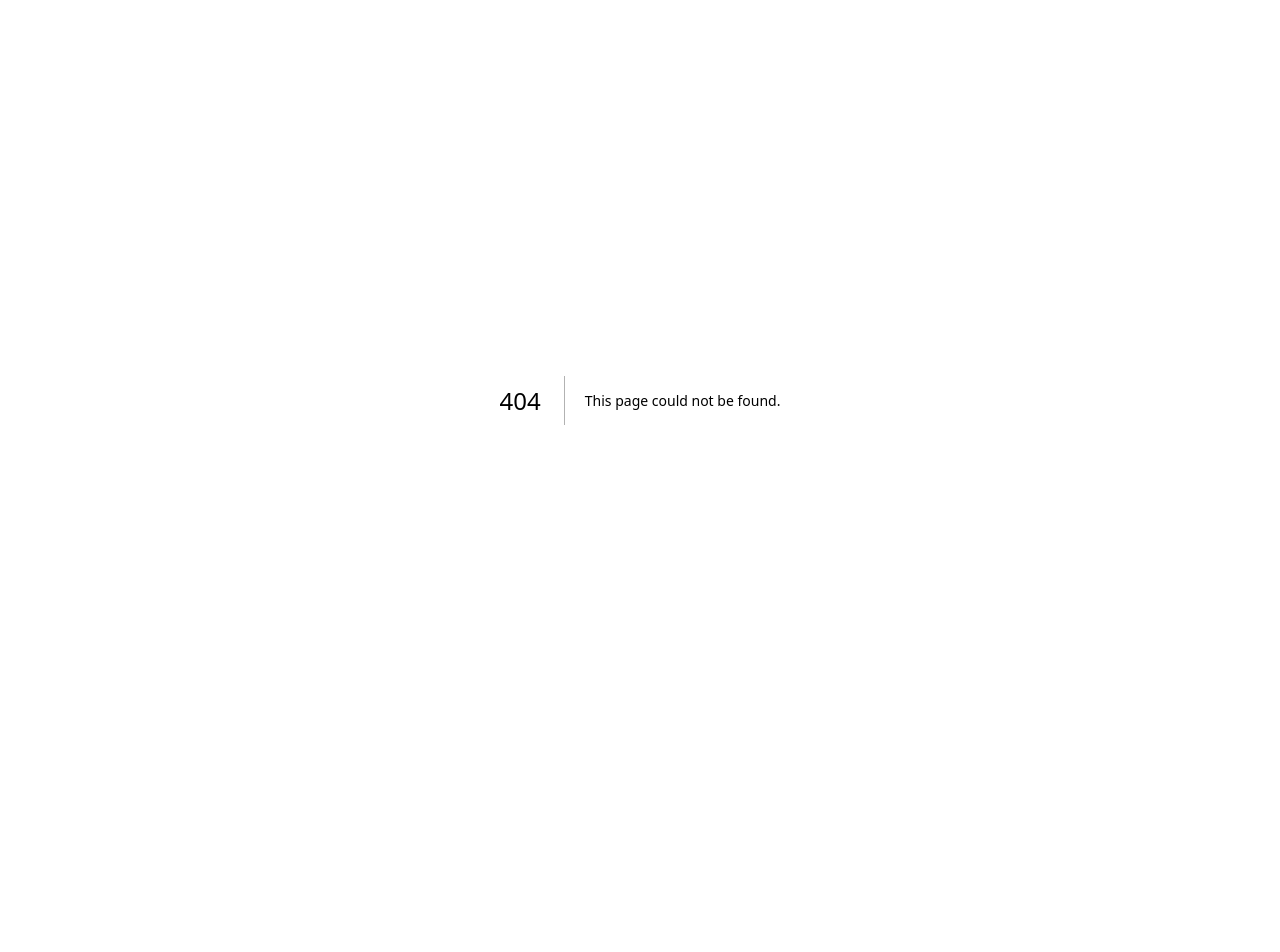
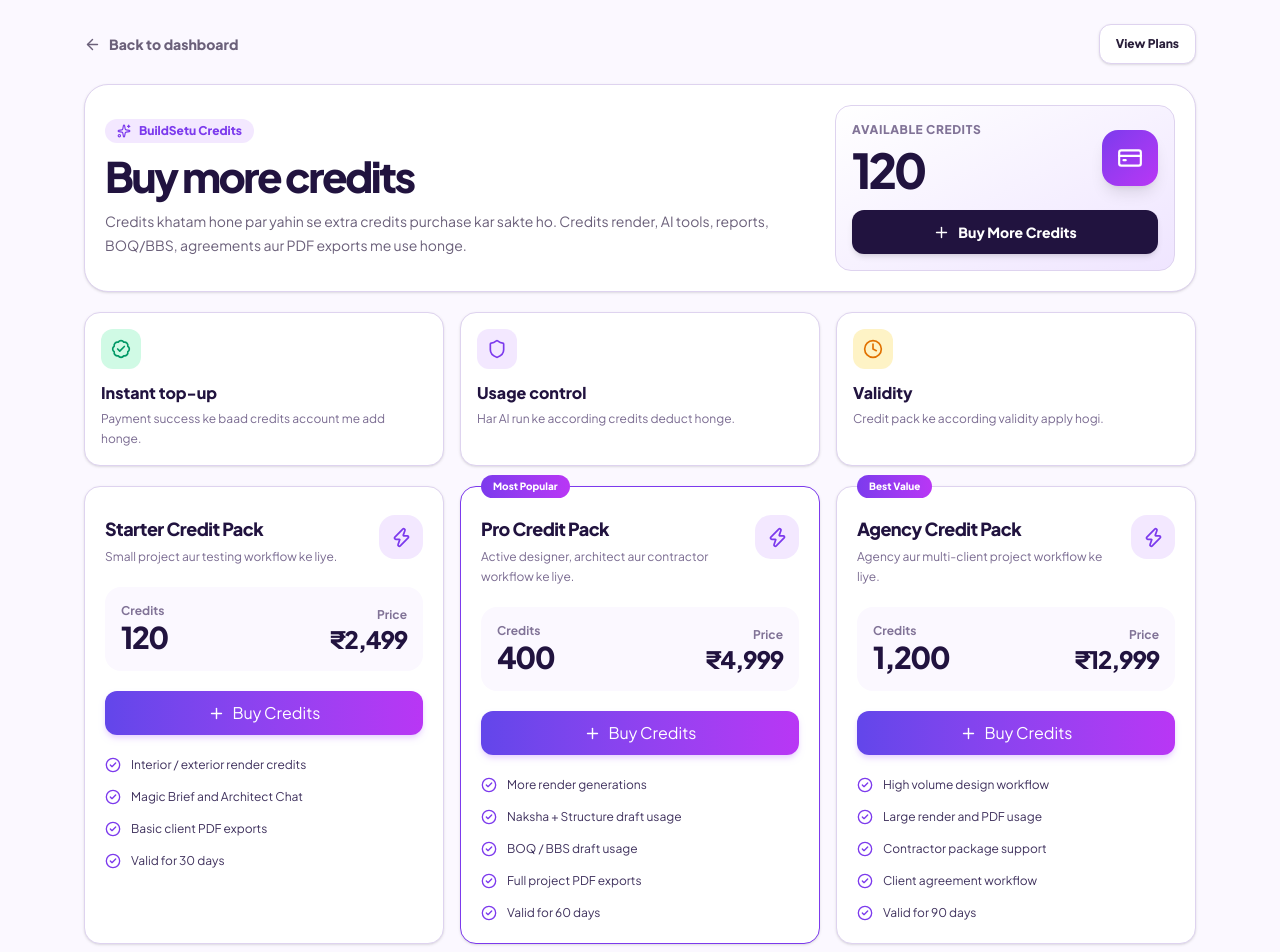
Before and after one commit to maihoonankitsingh/Build-Setu-Ai, a Next.js app: page /credits in a window 1280 px wide. Before the commit this address had no page. Shown: the top 952 px of the page. Before the commit the page ends 800 px from the top, so only its background shows below. Built offline with nearby package versions, Linux system fonts and the light colour scheme.

Commit message:
Add credits purchase page and dashboard link

```diff
--- /dev/null
+++ b/app/credits/page.tsx
@@ -0,0 +1,283 @@
+"use client";
+
+import { useState } from "react";
+import {
+  ArrowLeft,
+  BadgeCheck,
+  CheckCircle2,
+  Clock,
+  CreditCard,
+  Gift,
+  Lock,
+  Plus,
+  Shield,
+  Sparkles,
+  Star,
+  Zap,
+} from "lucide-react";
+
+type Pack = {
+  id: string;
+  name: string;
+  credits: number;
+  price: number;
+  badge?: string;
+  popular?: boolean;
+  desc: string;
+  features: string[];
+};
+
+const packs: Pack[] = [
+  {
+    id: "starter",
+    name: "Starter Credit Pack",
+    credits: 120,
+    price: 2499,
+    desc: "Small project aur testing workflow ke liye.",
+    features: [
+      "Interior / exterior render credits",
+      "Magic Brief and Architect Chat",
+      "Basic client PDF exports",
+      "Valid for 30 days",
+    ],
+  },
+  {
+    id: "pro",
+    name: "Pro Credit Pack",
+    credits: 400,
+    price: 4999,
+    badge: "Most Popular",
+    popular: true,
+    desc: "Active designer, architect aur contractor workflow ke liye.",
+    features: [
+      "More render generations",
+      "Naksha + Structure draft usage",
+      "BOQ / BBS draft usage",
+      "Full project PDF exports",
+      "Valid for 60 days",
+    ],
+  },
+  {
+    id: "agency",
+    name: "Agency Credit Pack",
+    credits: 1200,
+    price: 12999,
+    badge: "Best Value",
+    desc: "Agency aur multi-client project workflow ke liye.",
+    features: [
+      "High volume design workflow",
+      "Large render and PDF usage",
+      "Contractor package support",
+      "Client agreement workflow",
+      "Valid for 90 days",
+    ],
+  },
+];
+
+function money(value: number) {
+  return "₹" + value.toLocaleString("en-IN");
+}
+
+function PackCard({ pack }: { pack: Pack }) {
+  return (
+    <article
+      className={`relative rounded-2xl border bg-white p-5 shadow-sm ${
+        pack.popular
+          ? "border-[#7c3aed] shadow-[0_0_0_3px_rgba(124,58,237,0.12)]"
+          : "border-[#ded3ef]"
+      }`}
+    >
+      {pack.badge ? (
+        <div className="absolute -top-3 left-5 rounded-full bg-gradient-to-r from-[#7c3aed] to-[#b936f5] px-3 py-1 text-[10px] font-black text-white">
+          {pack.badge}
+        </div>
+      ) : null}
+
+      <div className="flex items-start justify-between gap-4 pt-2">
+        <div>
+          <h2 className="text-lg font-black tracking-[-0.03em] text-[#21133f]">
+            {pack.name}
+          </h2>
+          <p className="mt-1 text-xs leading-5 text-[#7a6b91]">{pack.desc}</p>
+        </div>
+
+        <div className="flex h-11 w-11 shrink-0 items-center justify-center rounded-2xl bg-purple-100 text-[#7c3aed]">
+          <Zap size={21} />
+        </div>
+      </div>
+
+      <div className="mt-5 rounded-2xl bg-[#fbf8ff] p-4">
+        <div className="flex items-end justify-between gap-3">
+          <div>
+            <p className="text-xs font-bold text-[#817397]">Credits</p>
+            <p className="text-3xl font-black tracking-[-0.05em] text-[#21133f]">
+              {pack.credits.toLocaleString("en-IN")}
+            </p>
+          </div>
+
+          <div className="text-right">
+            <p className="text-xs font-bold text-[#817397]">Price</p>
+            <p className="text-2xl font-black tracking-[-0.05em] text-[#21133f]">
+              {money(pack.price)}
+            </p>
+          </div>
+        </div>
+      </div>
+
+      <button
+        onClick={() => {
+          alert(`${pack.name} selected. Payment integration next step hai.`);
+        }}
+        className="mt-5 flex h-11 w-full items-center justify-center gap-2 rounded-xl bg-gradient-to-r from-[#6246ea] to-[#b936f5] text-sm font-black text-white shadow-md shadow-purple-200"
+      >
+        <Plus size={17} />
+        Buy Credits
+      </button>
+
+      <div className="mt-5 space-y-3">
+        {pack.features.map((feature) => (
+          <div key={feature} className="flex gap-2.5 text-xs leading-5 text-[#3f315d]">
+            <CheckCircle2 className="mt-0.5 h-4 w-4 shrink-0 text-[#7c3aed]" />
+            <span>{feature}</span>
+          </div>
+        ))}
+      </div>
+    </article>
+  );
+}
+
+export default function CreditsPage() {
+  const [availableCredits] = useState(120);
+
+  return (
+    <main className="min-h-screen bg-[#fbf8ff] text-[#21133f]">
+      <section className="mx-auto max-w-6xl px-5 py-6">
+        <div className="mb-5 flex items-center justify-between">
+          <a
+            href="/"
+            className="inline-flex items-center gap-2 text-sm font-black text-[#6b607a] hover:text-[#7c3aed]"
+          >
+            <ArrowLeft size={17} />
+            Back to dashboard
+          </a>
+
+          <a
+            href="/pricing"
+            className="inline-flex h-10 items-center justify-center rounded-xl border border-[#ded3ef] bg-white px-4 text-xs font-black text-[#281d39] shadow-sm hover:bg-purple-50"
+          >
+            View Plans
+          </a>
+        </div>
+
+        <section className="mb-5 overflow-hidden rounded-[24px] border border-[#ded3ef] bg-white shadow-sm">
+          <div className="grid gap-5 p-5 lg:grid-cols-[1fr_340px] lg:items-center">
+            <div>
+              <div className="mb-3 inline-flex items-center gap-2 rounded-full bg-purple-100 px-3 py-1 text-xs font-black text-[#7c3aed]">
+                <Sparkles size={14} />
+                BuildSetu Credits
+              </div>
+
+              <h1 className="text-[34px] font-black leading-none tracking-[-0.06em] text-[#21133f] md:text-[42px]">
+                Buy more credits
+              </h1>
+
+              <p className="mt-3 max-w-2xl text-sm leading-6 text-[#6b607a]">
+                Credits khatam hone par yahin se extra credits purchase kar sakte ho.
+                Credits render, AI tools, reports, BOQ/BBS, agreements aur PDF exports me use honge.
+              </p>
+            </div>
+
+            <div className="rounded-2xl border border-[#ded3ef] bg-gradient-to-br from-white to-[#efe5ff] p-4">
+              <div className="flex items-center justify-between gap-4">
+                <div>
+                  <p className="text-xs font-black uppercase tracking-wider text-[#817397]">
+                    Available Credits
+                  </p>
+                  <p className="mt-2 text-5xl font-black tracking-[-0.07em] text-[#21133f]">
+                    {availableCredits}
+                  </p>
+                </div>
+
+                <div className="flex h-14 w-14 items-center justify-center rounded-2xl bg-gradient-to-br from-[#7c3aed] to-[#b936f5] text-white shadow-lg">
+                  <CreditCard size={26} />
+                </div>
+              </div>
+
+              <a
+                href="#credit-packs"
+                className="mt-4 flex h-11 items-center justify-center gap-2 rounded-xl bg-[#21133f] text-sm font-black text-white shadow-md"
+              >
+                <Plus size={17} />
+                Buy More Credits
+              </a>
+            </div>
+          </div>
+        </section>
+
+        <section className="mb-5 grid gap-4 md:grid-cols-3">
+          <div className="rounded-2xl border border-[#ded3ef] bg-white p-4 shadow-sm">
+            <div className="mb-3 flex h-10 w-10 items-center justify-center rounded-xl bg-emerald-100 text-emerald-600">
+              <BadgeCheck size={20} />
+            </div>
+            <h3 className="text-base font-black">Instant top-up</h3>
+            <p className="mt-1 text-xs leading-5 text-[#7a6b91]">
+              Payment success ke baad credits account me add honge.
+            </p>
+          </div>
+
+          <div className="rounded-2xl border border-[#ded3ef] bg-white p-4 shadow-sm">
+            <div className="mb-3 flex h-10 w-10 items-center justify-center rounded-xl bg-purple-100 text-[#7c3aed]">
+              <Shield size={20} />
+            </div>
+            <h3 className="text-base font-black">Usage control</h3>
+            <p className="mt-1 text-xs leading-5 text-[#7a6b91]">
+              Har AI run ke according credits deduct honge.
+            </p>
+          </div>
+
+          <div className="rounded-2xl border border-[#ded3ef] bg-white p-4 shadow-sm">
+            <div className="mb-3 flex h-10 w-10 items-center justify-center rounded-xl bg-amber-100 text-amber-600">
+              <Clock size={20} />
+            </div>
+            <h3 className="text-base font-black">Validity</h3>
+            <p className="mt-1 text-xs leading-5 text-[#7a6b91]">
+              Credit pack ke according validity apply hogi.
+            </p>
+          </div>
+        </section>
+
+        <section id="credit-packs" className="grid gap-4 lg:grid-cols-3">
+          {packs.map((pack) => (
+            <PackCard key={pack.id} pack={pack} />
+          ))}
+        </section>
+
+        <section className="mt-6 rounded-2xl border border-[#ded3ef] bg-white p-5 shadow-sm">
+          <div className="flex flex-col gap-4 lg:flex-row lg:items-center lg:justify-between">
+            <div>
+              <h3 className="text-lg font-black tracking-[-0.03em]">Purchase history</h3>
+              <p className="mt-1 text-xs leading-5 text-[#7a6b91]">
+                Credit purchase history yahan show hoga after payment integration.
+              </p>
+            </div>
+
+            <div className="flex flex-wrap gap-3">
+              <span className="inline-flex items-center gap-2 rounded-xl bg-[#fbf8ff] px-4 py-2 text-xs font-black text-[#6b607a]">
+                <Gift size={15} />
+                Free credits active
+              </span>
+              <span className="inline-flex items-center gap-2 rounded-xl bg-[#fbf8ff] px-4 py-2 text-xs font-black text-[#6b607a]">
+                <Lock size={15} />
+                Secure checkout ready
+              </span>
+              <span className="inline-flex items-center gap-2 rounded-xl bg-[#fbf8ff] px-4 py-2 text-xs font-black text-[#6b607a]">
+                <Star size={15} />
+                Manual billing supported
+              </span>
+            </div>
+          </div>
+        </section>
+      </section>
+    </main>
+  );
+}
```
